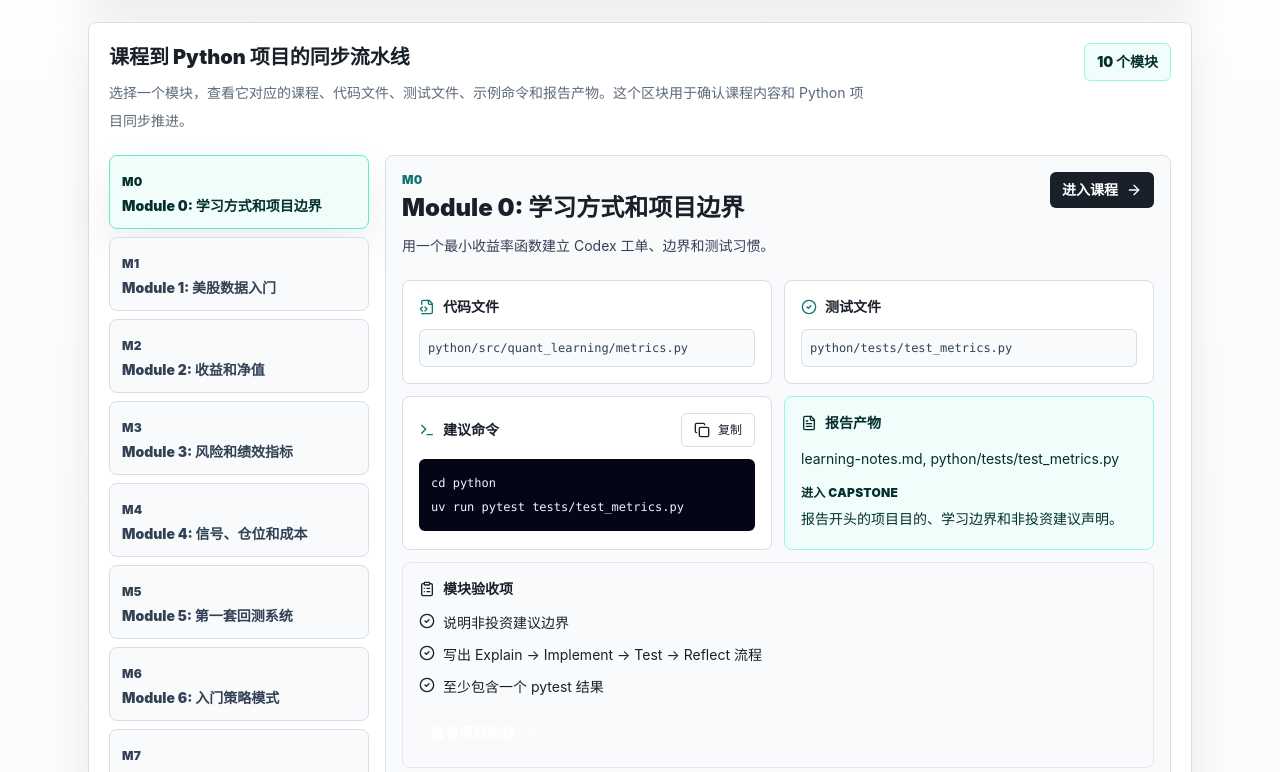
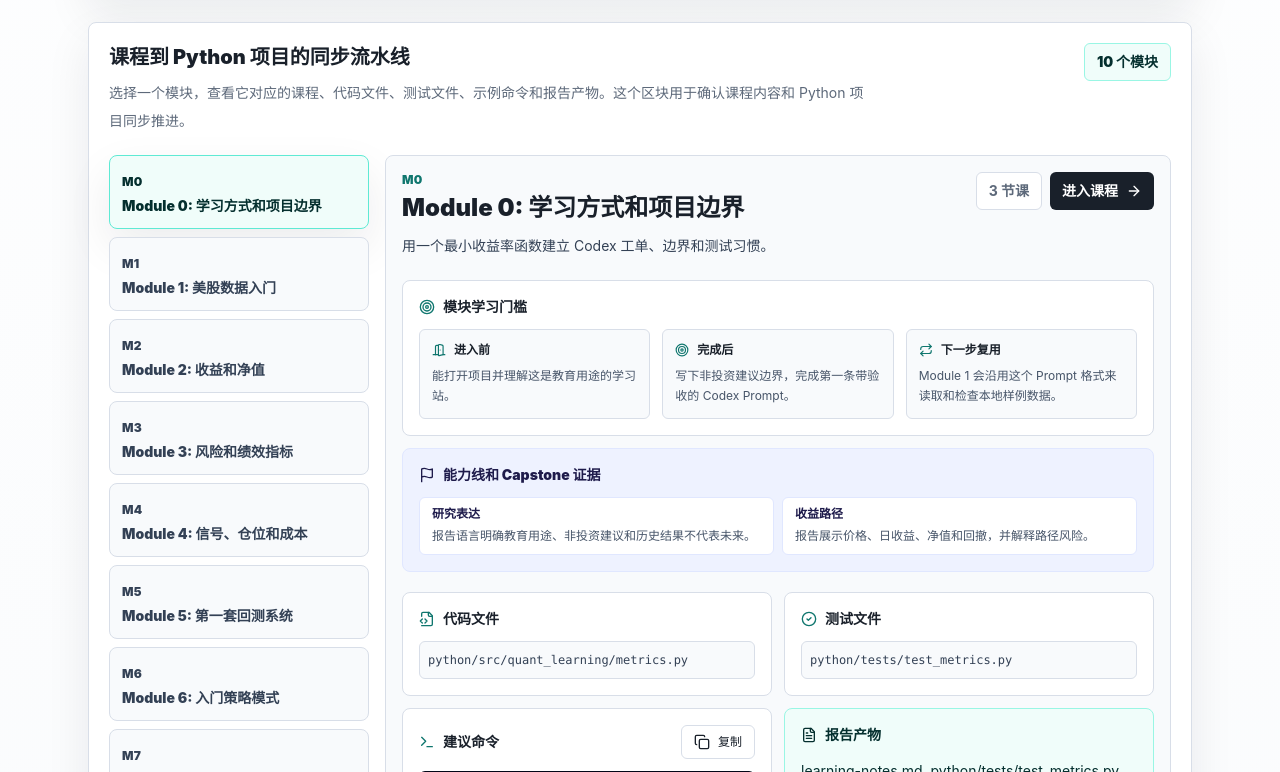
Before and after one commit to ZeyuZuo/learn-quant-with-codex, a Next.js app in the folder web/: page /python-project in a window 1280 px wide. Shown: the part 707-1479 px from the top of the page. Built offline with nearby package versions, Linux system fonts and the light colour scheme.

Commit message:
Map Python project to module gates

```diff
--- a/web/src/components/python/PythonProjectExplorer.tsx
+++ b/web/src/components/python/PythonProjectExplorer.tsx
@@ -1,10 +1,10 @@
 "use client";
 
 import Link from "next/link";
-import { ArrowRight, BookOpen, CheckCircle2, ClipboardList, FileCode2, FileText, Terminal } from "lucide-react";
+import { ArrowRight, BookOpen, CheckCircle2, ClipboardList, DoorOpen, FileCode2, FileText, Flag, Repeat, Target, Terminal } from "lucide-react";
 import { useMemo, useState } from "react";
 import { CopyButton } from "@/components/prompt/CopyButton";
-import { courseModules } from "@/lib/courses";
+import { courseModules, getSkillLine } from "@/lib/courses";
 import { courseCodeMap } from "@/lib/course-code-map";
 import { miniProjects } from "@/lib/projects";
 
@@ -27,6 +27,26 @@ export function PythonProjectExplorer() {
 
   const firstLesson = active.courseModule?.lessons[0];
   const commands = commandText(active.codeMap.exampleCommands);
+  const skillLines = active.courseModule?.skillLines.map((skillLineId) => getSkillLine(skillLineId)).filter((skillLine) => skillLine !== undefined) ?? [];
+  const gateItems = active.courseModule
+    ? [
+        {
+          icon: DoorOpen,
+          label: "进入前",
+          body: active.courseModule.gate.entry,
+        },
+        {
+          icon: Target,
+          label: "完成后",
+          body: active.courseModule.gate.exit,
+        },
+        {
+          icon: Repeat,
+          label: "下一步复用",
+          body: active.courseModule.gate.nextUse,
+        },
+      ]
+    : [];
 
   return (
     <section className="mt-6 rounded-lg border border-line bg-white p-5 shadow-soft">
@@ -71,12 +91,57 @@ export function PythonProjectExplorer() {
               <p className="mt-2 text-sm leading-7 text-slate-700">{active.codeMap.focus}</p>
             </div>
             {firstLesson ? (
-              <Link href={`/courses/${firstLesson.slug}`} className="inline-flex items-center gap-2 rounded-md bg-ink px-3 py-2 text-sm font-bold text-white transition hover:bg-slate-700">
-                进入课程
-                <ArrowRight className="h-4 w-4" />
-              </Link>
+              <div className="flex flex-wrap gap-2">
+                <span className="rounded-md border border-line bg-white px-3 py-2 text-sm font-bold text-muted">
+                  {active.courseModule?.lessons.length ?? 0} 节课
+                </span>
+                <Link href={`/courses/${firstLesson.slug}`} className="inline-flex items-center gap-2 rounded-md bg-ink px-3 py-2 text-sm font-bold text-white transition hover:bg-slate-700">
+                  进入课程
+                  <ArrowRight className="h-4 w-4" />
+                </Link>
+              </div>
             ) : null}
           </div>
+
+          {active.courseModule ? (
+            <section className="mt-5 rounded-lg border border-line bg-white p-4">
+              <h4 className="flex items-center gap-2 text-sm font-black text-ink">
+                <Target className="h-4 w-4 text-accent" />
+                模块学习门槛
+              </h4>
+              <div className="mt-3 grid gap-3 md:grid-cols-3">
+                {gateItems.map((item) => {
+                  const Icon = item.icon;
+                  return (
+                    <div key={item.label} className="rounded-md border border-line bg-slate-50 p-3">
+                      <div className="flex items-center gap-2 text-xs font-black text-ink">
+                        <Icon className="h-3.5 w-3.5 text-accent" />
+                        {item.label}
+                      </div>
+                      <p className="mt-2 text-xs leading-5 text-slate-600">{item.body}</p>
+                    </div>
+                  );
+                })}
+              </div>
+            </section>
+          ) : null}
+
+          {skillLines.length > 0 ? (
+            <section className="mt-3 rounded-lg border border-indigo-100 bg-indigo-50 p-4">
+              <h4 className="flex items-center gap-2 text-sm font-black text-indigo-950">
+                <Flag className="h-4 w-4" />
+                能力线和 Capstone 证据
+              </h4>
+              <div className="mt-3 grid gap-2 md:grid-cols-2">
+                {skillLines.map((skillLine) => (
+                  <div key={skillLine.id} className="rounded-md border border-indigo-100 bg-white px-3 py-2">
+                    <div className="text-xs font-black text-indigo-950">{skillLine.title}</div>
+                    <p className="mt-1 text-xs leading-5 text-slate-600">{skillLine.capstoneEvidence}</p>
+                  </div>
+                ))}
+              </div>
+            </section>
+          ) : null}
 
           <div className="mt-5 grid gap-3 md:grid-cols-2">
             <section className="rounded-lg border border-line bg-white p-4">
```
Also changed, not shown: web/scripts/validate-course-content.mjs (+13 -0 lines).
